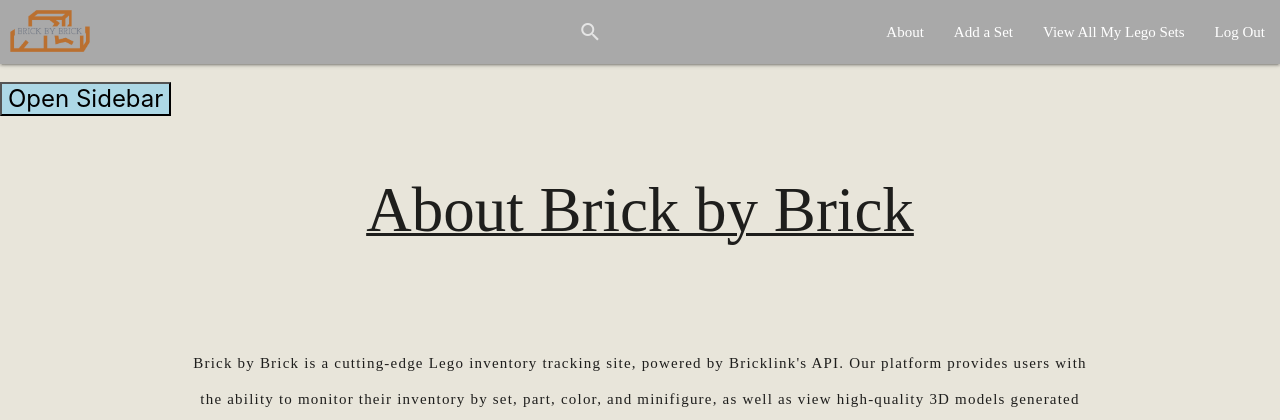
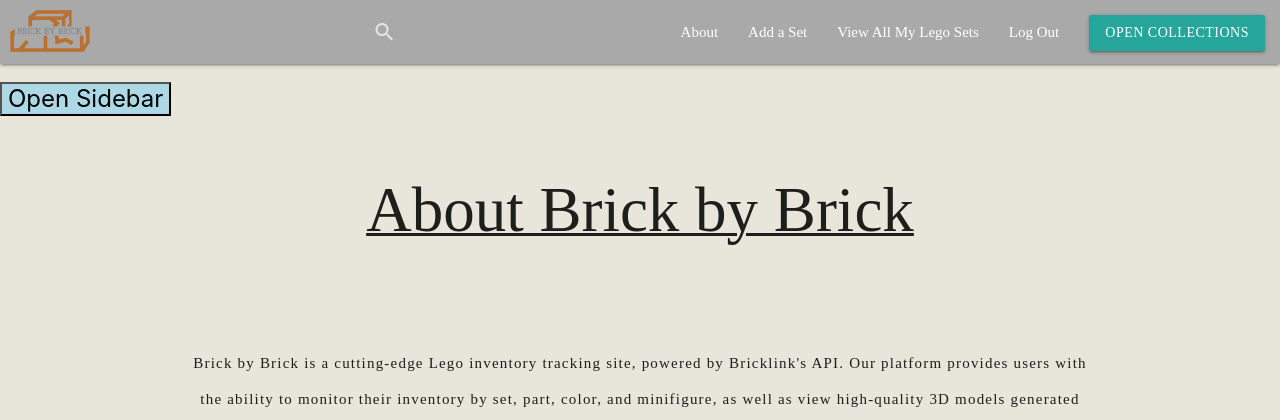
Before and after one commit to jimcreel/BrickByBrick, a Django app: page /about/ in a window 1280 px wide. Shown: the top 420 px of the page. Run offline with Django 4.2, Linux system fonts and the light colour scheme; the visitor is signed in with stand-in values (Sample User, id 1); some web fonts are replaced.

Commit message:
Button in NAV when logged in opens side nav

```diff
--- a/brickbybrick/main_app/templates/base.html
+++ b/brickbybrick/main_app/templates/base.html
@@ -49,6 +49,9 @@
             <li><a href="{% url 'sets_create' %}">Add a Set</a></li>
             <li><a href="{% url 'collections_index' %}">View All My Lego Sets</a></li>
             <li><a href="{% url 'logout' %}">Log Out</a></li>
+            <li>
+              <a class="waves-effect waves-light btn" onclick="openNav()">Open Collections</a>
+            </li>
 
 <!-- Navbar if not logged in----------------------------------------------------------------->
             {% else %}
@@ -122,14 +125,12 @@
 <ul class="hide-on-med-and-down">
   <div id="sidebar" class="sidebar">
     <div class="closebtn" onclick="closeNav()">×</div>
-      <li>Menu Item 1</li>
-      <li>Menu Item 2</li>
-      <li>Menu Item 3</li>
+    <li>Menu Item 1</li>
+    <li>Menu Item 2</li>
+    <li>Menu Item 3</li>
   </div>
-
-
-    <button class="openbtn" onclick="openNav()">Open Sidebar</button>
-  </div>
+  <button class="openbtn" onclick="openNav()">Open Sidebar</button>
+</div>
 </ul>
 
 </div>
```
